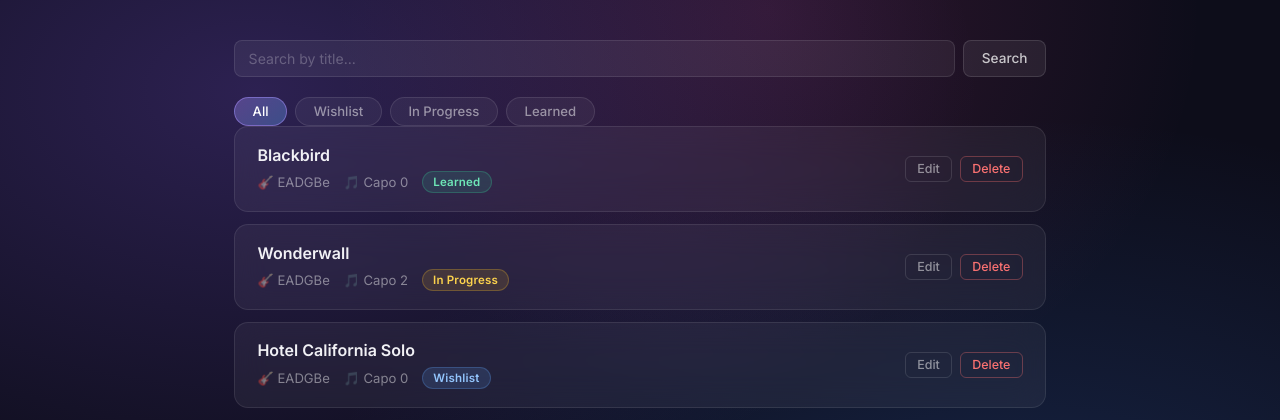
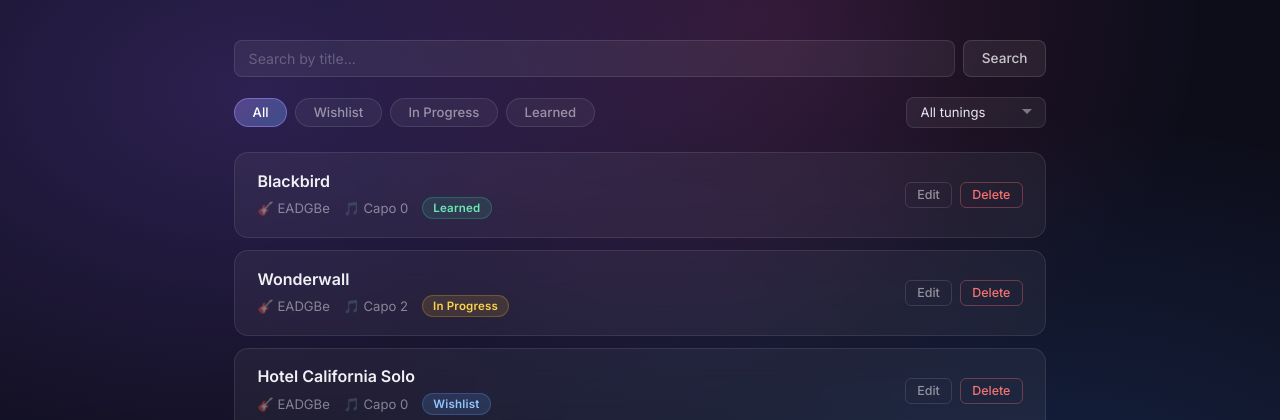
Before and after one commit to katsuya245126/guitar-song-tracker, a Flask app: page / in a window 1280 px wide. Shown: the part 70-490 px from the top of the page. Run offline with Flask 3, Linux system fonts and the light colour scheme.

Commit message:
Add tuning filter dropdown to song list
Dropdown populates dynamically from tunings in the library.
Filtering is case-insensitive and works alongside the status
tabs and search.

```diff
--- a/static/app.js
+++ b/static/app.js
@@ -10,6 +10,9 @@ let editingIndex = null;
 let pendingImport = null;
 let toastTimer = null;
 let activeFilter = 'all';
+let activeTuning = '';
+
+const tuningFilter = document.getElementById('tuning-filter');
 
 const STATUS_LABELS = {
     'wishlist': 'Wishlist',
@@ -43,7 +46,21 @@ async function loadSongs(query = '') {
     if (activeFilter !== 'all') {
         songs = songs.filter(s => (s.status || 'wishlist') === activeFilter);
     }
+    if (activeTuning) {
+        songs = songs.filter(s => s.tuning.toLowerCase() === activeTuning.toLowerCase());
+    }
     renderSongs(songs);
+    updateTuningOptions(songs);
+}
+
+function updateTuningOptions(filteredSongs) {
+    // Collect all tunings from the full unfiltered list to keep options stable
+    const current = tuningFilter.value;
+    fetch('/api/songs').then(r => r.json()).then(all => {
+        const tunings = [...new Set(all.map(s => s.tuning.toUpperCase()))].sort();
+        tuningFilter.innerHTML = '<option value="">All tunings</option>' +
+            tunings.map(t => `<option value="${t}"${t === current.toUpperCase() ? ' selected' : ''}>${t}</option>`).join('');
+    });
 }
 
 function renderSongs(songs) {
@@ -93,6 +110,11 @@ document.querySelectorAll('.filter-tab').forEach(tab => {
         activeFilter = tab.dataset.status;
         loadSongs(searchInput.value.trim());
     });
+});
+
+tuningFilter.addEventListener('change', () => {
+    activeTuning = tuningFilter.value;
+    loadSongs(searchInput.value.trim());
 });
 
 // ── Search ───────────────────────────────────────────────────────────────────
--- a/templates/index.html
+++ b/templates/index.html
@@ -23,11 +23,16 @@
         <button class="btn btn-secondary" id="search-btn">Search</button>
     </div>
 
-    <div class="filter-tabs">
-        <button class="filter-tab active" data-status="all">All</button>
-        <button class="filter-tab" data-status="wishlist">Wishlist</button>
-        <button class="filter-tab" data-status="in-progress">In Progress</button>
-        <button class="filter-tab" data-status="learned">Learned</button>
+    <div class="filter-row">
+        <div class="filter-tabs">
+            <button class="filter-tab active" data-status="all">All</button>
+            <button class="filter-tab" data-status="wishlist">Wishlist</button>
+            <button class="filter-tab" data-status="in-progress">In Progress</button>
+            <button class="filter-tab" data-status="learned">Learned</button>
+        </div>
+        <select id="tuning-filter">
+            <option value="">All tunings</option>
+        </select>
     </div>
 
     <div id="song-list"></div>
```
